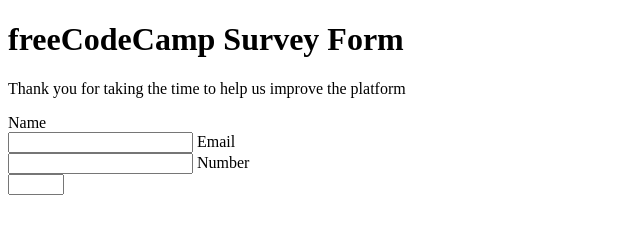
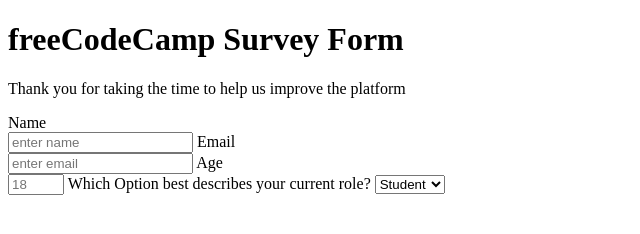
Before and after one commit to roniy68/ahrony-stev-html-css, a plain HTML site: page index.html in a window 1280 px wide. Shown: the whole page, without its empty margins (0-640 px from the left). Drawn offline with Linux system fonts and the light colour scheme.

Commit message:
Update index.html

```diff
--- a/index.html
+++ b/index.html
@@ -12,16 +12,19 @@
   <div class="form-div">
     <form id="survey-form">
       <label id="name-label" for="name">Name</label><br/>
-      <input id="name" type="text" name="name">
+      <input id="name" type="text" name="name" placeholder="enter name">
 
       <label id="email-label" for="email">Email</label><br/>
-      <input id="email" type="text" name="email" required>
+      <input id="email" type="text" name="email" placeholder="enter email" required>
 
-      <label id="number-label" for="number">Number</label><br/>
-      <input id="number" type="number" name="number" required min="18" max="50">
-
-
-
+      <label id="number-label" for="number">Age</label><br/>
+      <input id="age" type="number" name="age" placeholder="18" required min="18" max="50">
+      <label for="dropdown">Which Option best describes your current role?</label>
+        <select id="dropdown" name="role">
+      <option value="Student">Student</option>
+      <option value="Teacher">Teacher</option>
+      <option value="Other">Other</option>
+    </select>
 
     </form>
   </div>
```
